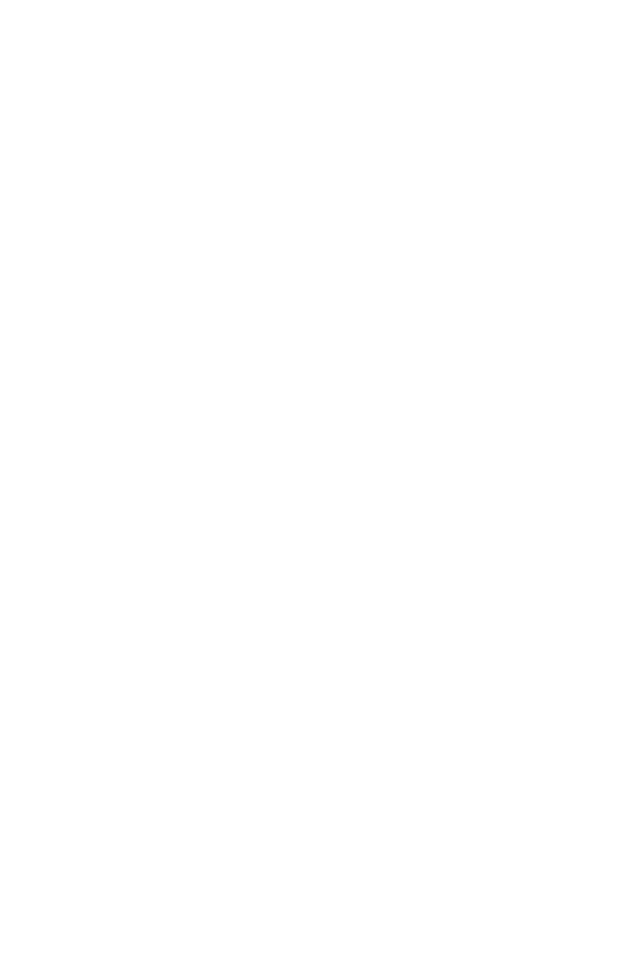
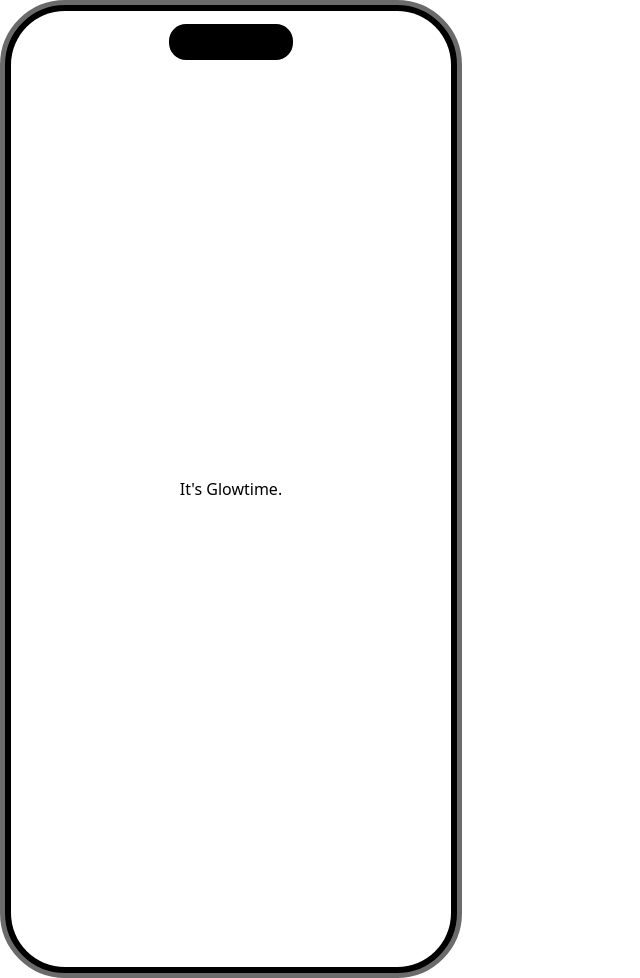
Before and after one commit to TM-Tareq/payoo-mfs, a website: page index.html in a window 1280 px wide. Shown: the whole page, without its empty margins (0-640 px from the left). Before the commit the page ends 800 px from the top, so only its background shows below. Drawn offline with nearby package versions, Linux system fonts and the light colour scheme.

Commit message:
adding first some code

```diff
--- /dev/null
+++ b/index.css
@@ -0,0 +1 @@
+@import "tailwindcss";
--- a/index.html
+++ b/index.html
@@ -8,6 +8,11 @@
     <script src="https://cdn.jsdelivr.net/npm/@tailwindcss/browser@4"></script>
 </head>
 <body>
-
+    <main>
+        <div class="mockup-phone">
+            <div class="mockup-phone-camera"></div>
+            <div class="mockup-phone-display bg-white text-black grid place-content-center">It's Glowtime.</div>
+          </div>
+    </main>
 </body>
 </html>
--- /dev/null
+++ b/package.json
@@ -0,0 +1,6 @@
+{
+  "dependencies": {
+    "@tailwindcss/cli": "^4.1.5",
+    "tailwindcss": "^4.1.5"
+  }
+}
```
Also changed, not shown: output.css (added), 1 other file.
